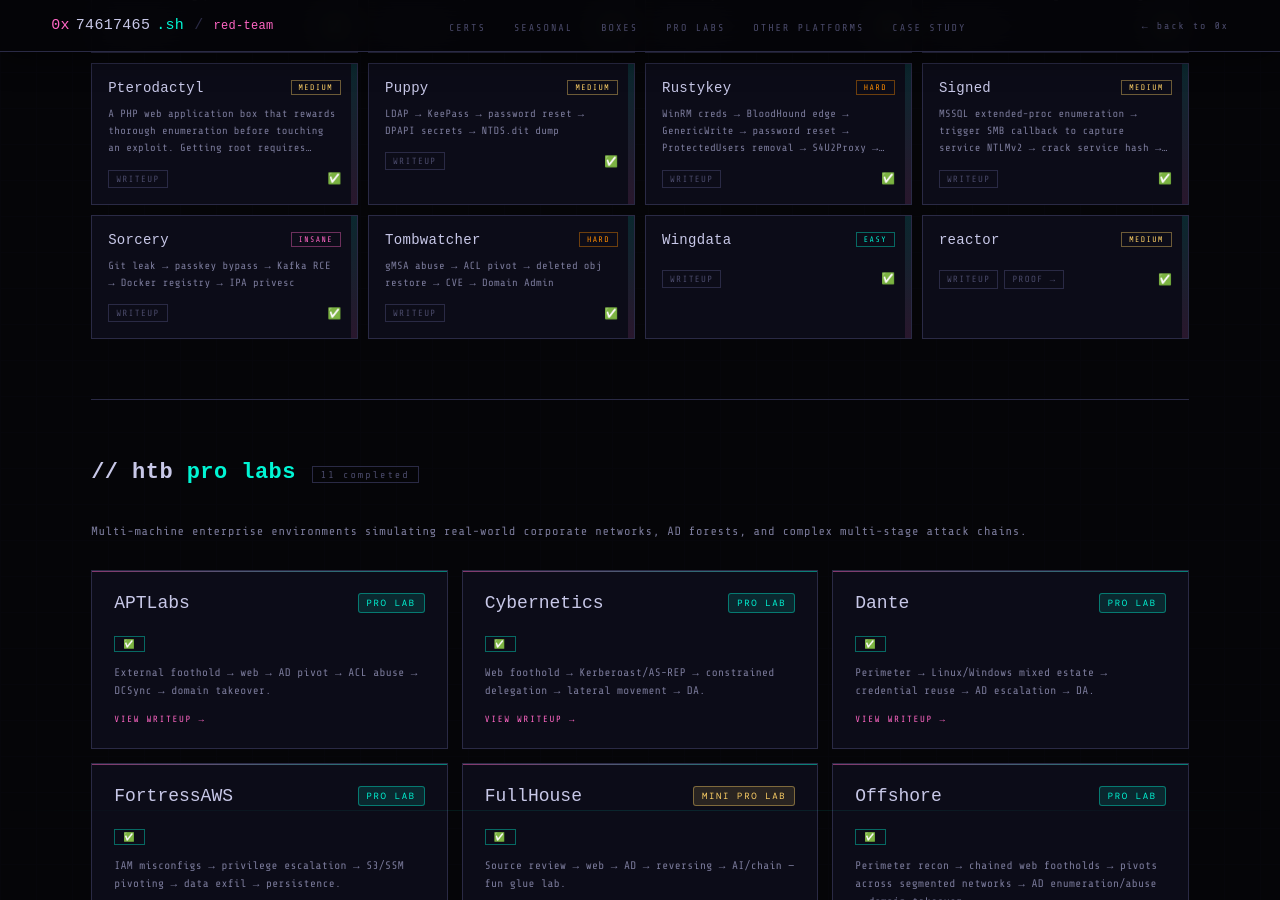
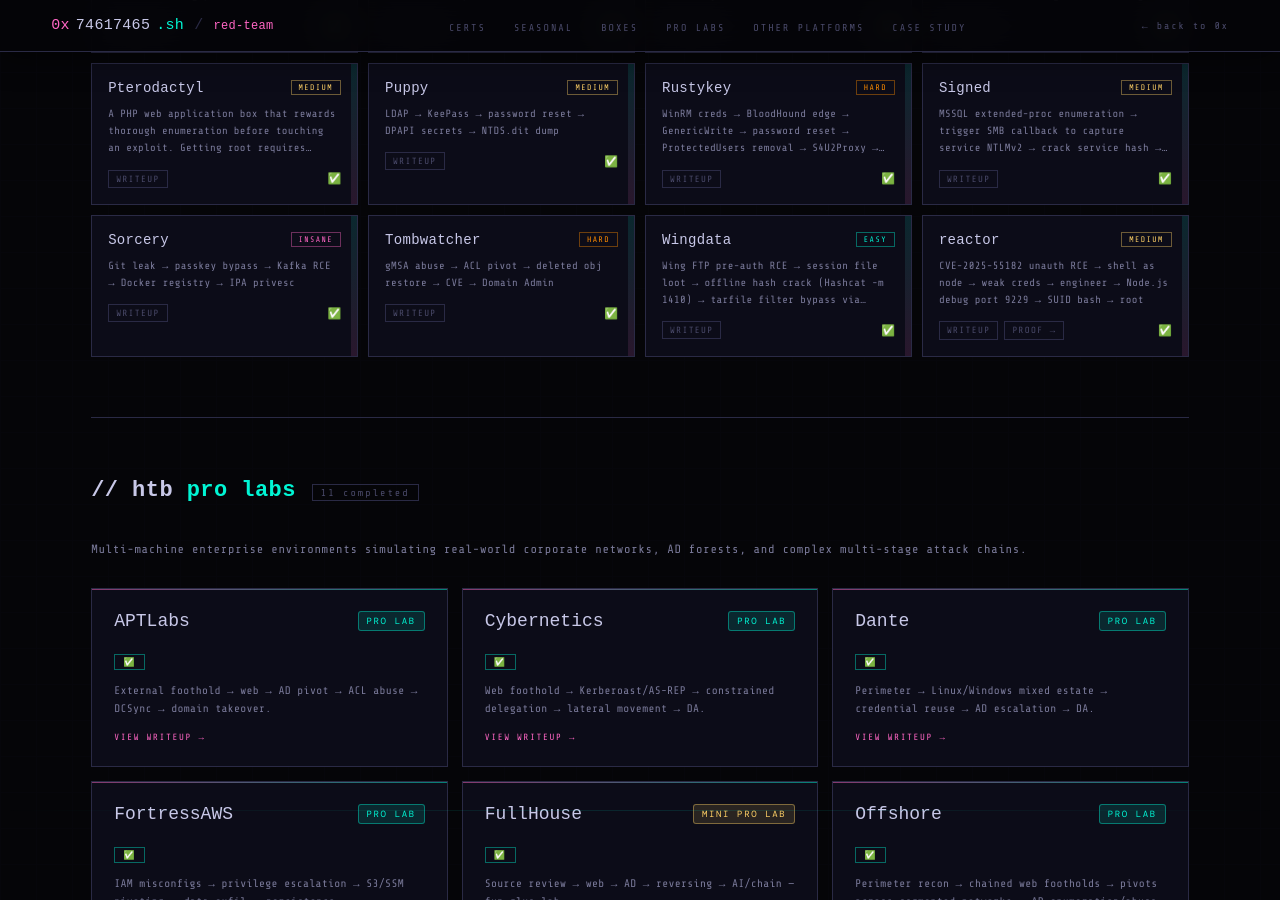
Before and after one commit to inkedqt/0x74617465.sh, a Jekyll site: the page red-team/index.html, which Jekyll copies as it is, in a window 1280 px wide and 900 px high, scrolled down 2680 px. Built offline with Jekyll 4.4.1, drawn with Linux system fonts in a browser that asks for light colours; some web fonts are replaced.

Commit message:
fix missing summaries for reactor and wingdata; fix proof image path
- build.py: add YAML frontmatter summary: field to priority chain
- reactor: fix proof image path from Obsidian-relative to same-folder relative
- wingdata: add YAML frontmatter with summary

Co-Authored-By: Claude Sonnet 4.6 <noreply@anthropic.com>

```diff
--- a/boxes-data.js
+++ b/boxes-data.js
@@ -1,5 +1,5 @@
 // AUTO-GENERATED by build.py — do not edit manually
-// Last built: 2026-05-24 09:43:23
+// Last built: 2026-05-24 09:49:05
 // Total writeups: 107
 
 const BOXES_SEASONAL = [
@@ -396,15 +396,15 @@ const BOXES_SEASONAL = [
   {
     "name": "Wingdata",
     "diff": "Easy",
-    "os": "Linux  Release HTB Seasonal",
+    "os": "HackTheBox",
     "platform": "HackTheBox",
     "category": "seasonal",
     "status": "\u2705",
     "private": false,
-    "summary": "",
+    "summary": "Wing FTP pre-auth RCE \u2192 session file loot \u2192 offline hash crack (Hashcat -m 1410) \u2192 tarfile filter bypass via PATH_MAX truncation \u2192 symlink/hardlink escape \u2192 root",
     "url": "/writeups/seasonal/wingdata/",
     "proof": "",
-    "date": "2026-03-08"
+    "date": "2026-05-24"
   },
   {
     "name": "reactor",
@@ -414,7 +414,7 @@ const BOXES_SEASONAL = [
     "category": "seasonal",
     "status": "\u2705",
     "private": false,
-    "summary": "",
+    "summary": "CVE-2025-55182 unauth RCE \u2192 shell as node \u2192 weak creds \u2192 engineer \u2192 Node.js debug port 9229 \u2192 SUID bash \u2192 root",
     "url": "/writeups/seasonal/reactor/",
     "proof": "https://labs.hackthebox.com/achievement/machine/2216056/900",
     "date": "2026-05-24"
```
Also changed, not shown: _writeups/seasonal/reactor/index.md (+1 -1 lines), _writeups/seasonal/wingdata/index.md (+3 -3 lines), build.py (+6 -3 lines).
